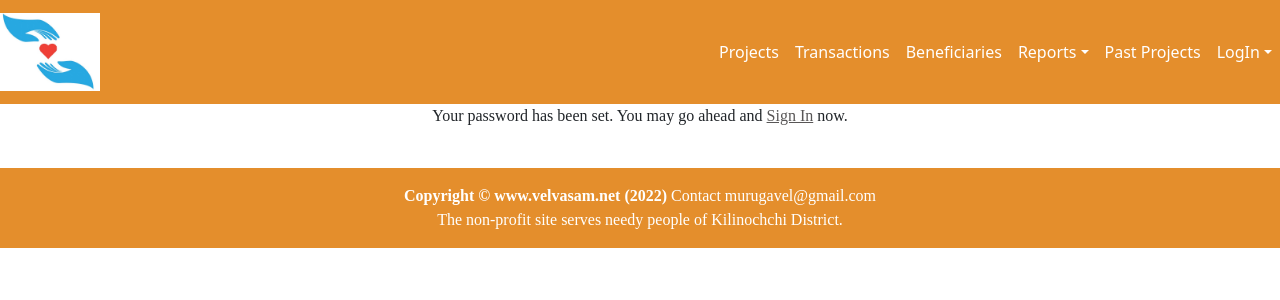
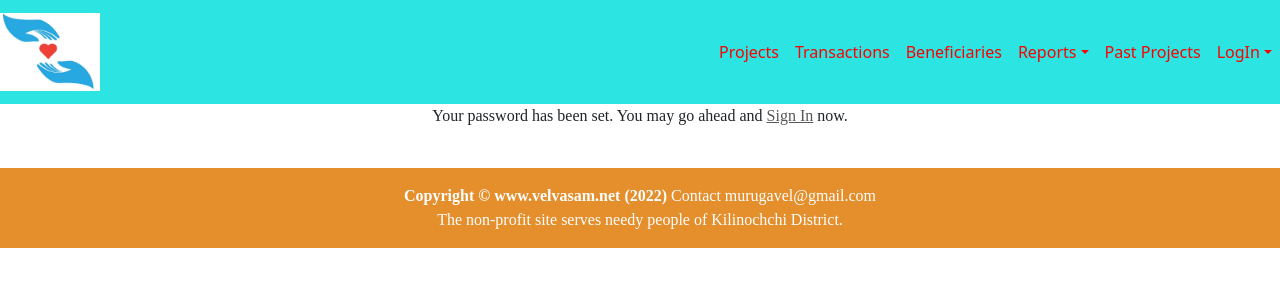
Before and after one commit to vsengo/velvasam, a Django app: page /accounts/password_reset_complete in a window 1280 px wide. Shown: the top 300 px of the page. Run offline with Django 4.2, Linux system fonts and the light colour scheme.

```diff
--- a/home/templates/home/base.html
+++ b/home/templates/home/base.html
@@ -12,9 +12,9 @@
     {% load static %}
     <link href="{% static 'css/home.css' %}" rel="stylesheet"/>
     <style>
-        .bg-red{ background:#e48e2c;}
+        .bg-red{ background:#2ce4e1;}
         .navbar-toggler[aria-expanded="true"]{background:grey!important;color:rgb(159, 22, 22)!important;}
-        .nav-link{color:white!important;}
+        .nav-link{color:rgb(250, 2, 2)!important;}
     </style>
 </head>
 <body>
```
Also changed, not shown: db.sqlite3.
